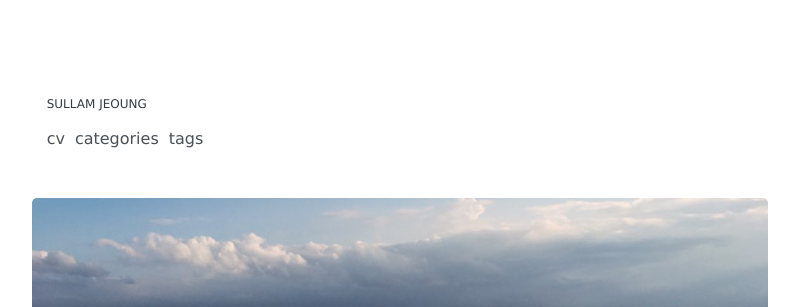
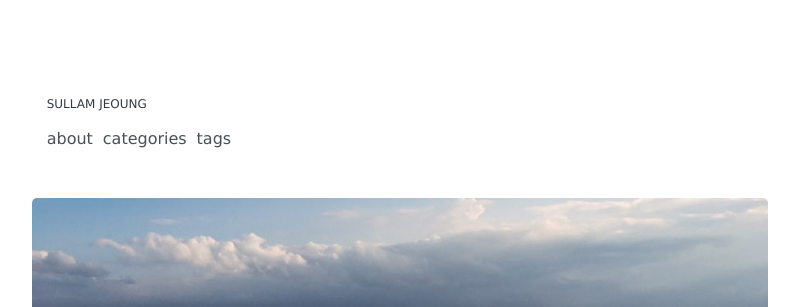
Before and after one commit to sullamij/sullamij.research.github.io, a Jekyll site: the page built from index.md, in a window 1280 px wide. Shown: the top 307 px of the page, without its empty margins (240-1040 px from the left). Built offline with Jekyll 4.4.1, drawn with Linux system fonts in a browser that asks for light colours; some web fonts are replaced; the list of posts is cut into pages by our own code.

Commit message:
Update _config.yml

```diff
--- a/_config.yml
+++ b/_config.yml
@@ -66,8 +66,8 @@ nav:
 #    url:            "/about"
 #  - name:           "Archive"
 #    url:            "/archive"
-  - name:           "CV"
-    url:            "/cv"
+  - name:           "About"
+    url:            "/about"
   - name:           "Categories"
     url:            "/categories"
   - name:           "Tags"
```
